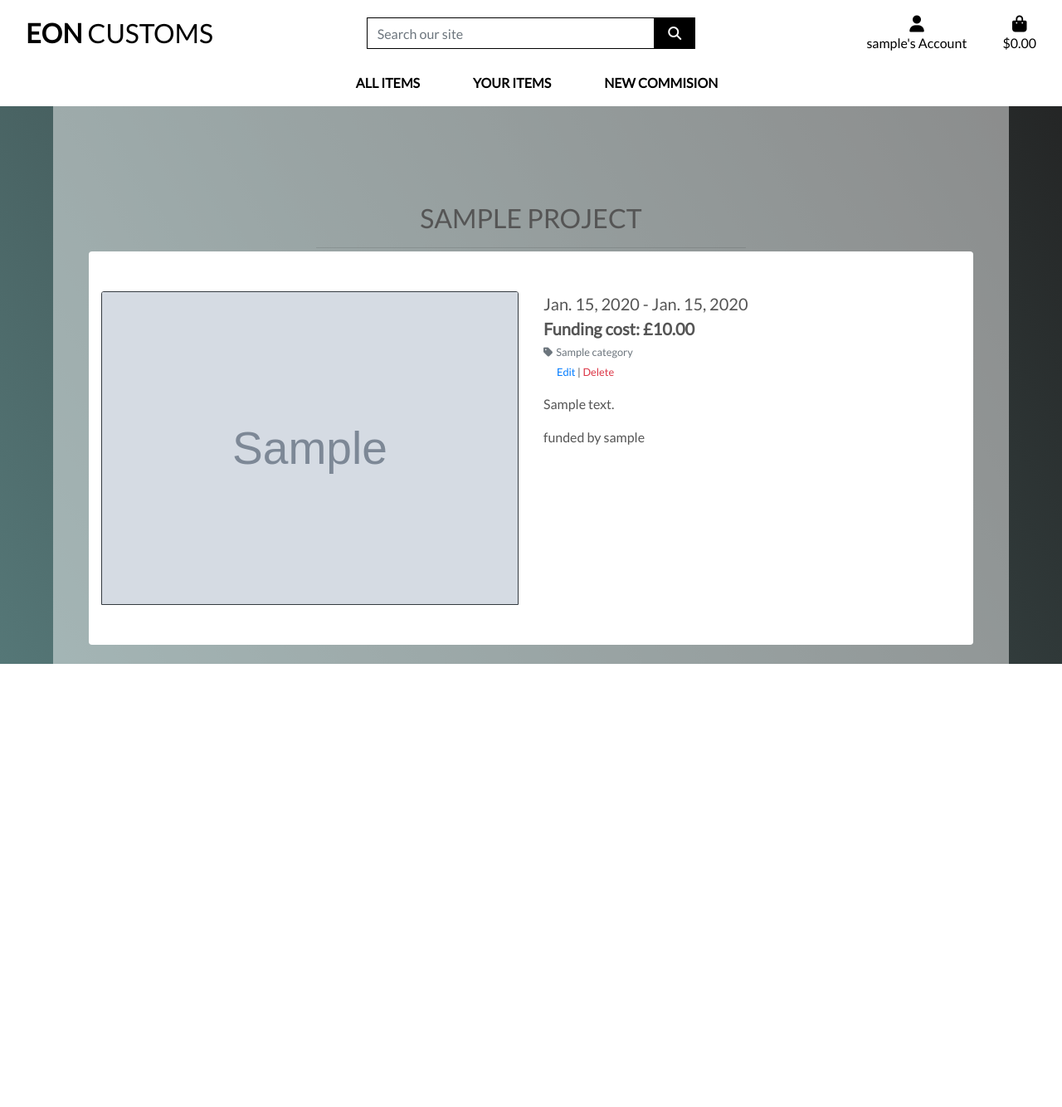
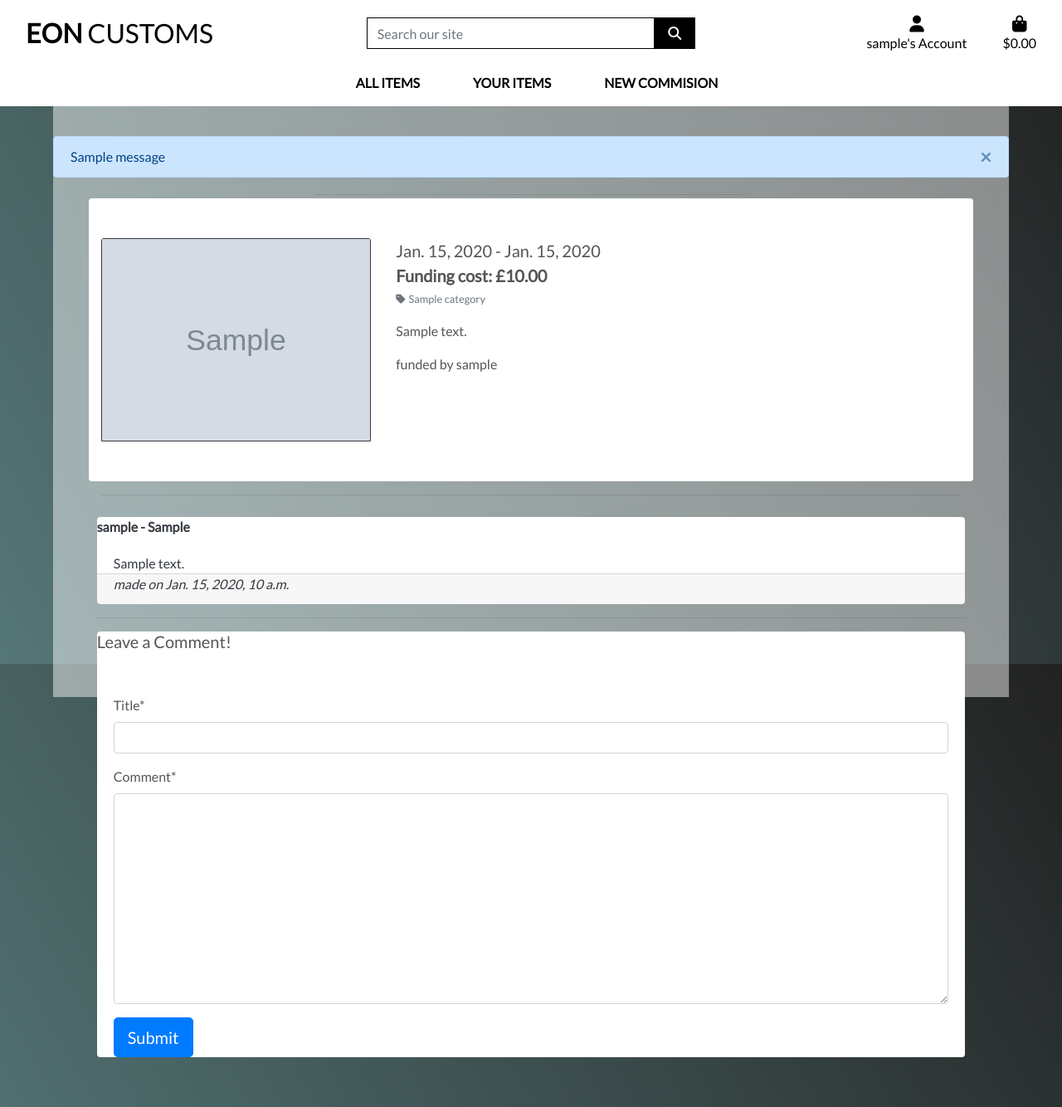
Before and after one commit to EonTAS/FullStack, a Django app: page /projects/1 in a window 1280 px wide. Shown: the whole page at 83% size. Before the commit the page ends 800 px from the top, so only its background shows below. Run offline with Django 3.2, Linux system fonts and the light colour scheme; a user stored in the database is signed in; tables that the repository leaves empty hold one stand-in row (values such as "Sample post"); grey boxes marked "Sample" are stand-in pictures; one stand-in notice (Sample message) is shown; some libraries are stand-ins or nearby versions.

Commit message:
Added better view for project in checkout and a better message render + returned comment view

```diff
--- a/projects/templates/projects/project_details.html
+++ b/projects/templates/projects/project_details.html
@@ -23,7 +23,7 @@
                 </div>
             </div>
             <div class="row rounded bg-white">
-                <div class="col-12 col-md-6">
+                <div class="col-12 col-md-6 col-lg-4">
                     <div class="image-container my-5">
                         {% if project.image %}
                             <a href="{{ project.image.url }}" target="_blank">
@@ -47,11 +47,13 @@
                                 </a>
                             </p>
                         {% endif %}
+                        {% if false %}
                         {% if request.user.is_superuser %}
                             <small class="ml-3">
                                 <a href="{% url 'edit_project' project.id %}">Edit</a> |
                                 <a class="text-danger" href="{% url 'delete_project' project.id %}">Delete</a>
                             </small>
+                        {% endif %}
                         {% endif %}
                         <p class="mt-3">{{ project.description }}</p>
 
@@ -70,8 +72,44 @@
                     </div>
                 </div>
             </div>
+            <hr>
+            <div class="row">
+                <div class="col comments" style="padding: 10px;">
+                    {%for comment in comments%}
+                        <div class="card border-0 text-dark">
+                            <b>{{comment.owner}} - {{comment.header}}</b>
+                            <div class="card-body pb-0">
+                                <p class="mb-0">
+                                    {{comment.body}}
+                                </p>
+                            </div>
+                            <div class="card-footer pt-0 bnorder-0 text-left">
+                                <i>made on {{comment.created_on}}</i>
+                            </div>
+                        </div>
+                        <hr>
+                    {%endfor%}
+                    {% if request.user.is_authenticated %}
+                        <div class="card h-10 border-0">
+                            <h5 class="card-title">
+                                Leave a Comment!
+                            </h5>
+                            {% load crispy_forms_tags %}
+                            <div class="card-body pb-0">
+                                <form method="post" style="margin-top: 1.3em;">
+                                    {{ comment_form | crispy }}
+                                    {% csrf_token %}
+                                    <button type="submit" class="btn btn-primary  btn-lg">Submit</button>
+                                </form>
+                            </div>
+                        </div>
+                    {% endif %}
+                </div>
+                <hr>
+            </div>
         </div>
 
     </div>
+
 </div>
 {% endblock %}
--- a/static/css/base.css
+++ b/static/css/base.css
@@ -68,7 +68,13 @@ body {
     z-index: -1;
 }
 
-
+.message-container {
+    position:fixed;
+    z-index: 800;
+    width:90%;
+    padding-top: 164px;
+    left:5%
+}
 /* -------------------------------- Media Queries */
 
 /* Slightly larger container on xl screens */
@@ -88,14 +94,14 @@ body {
         z-index: 1030;
     }
 
-    .header-container {
+    .header-container, .message-container{
         padding-top: 164px;
     }
 }
 /* fixed top navbar only on medium and up */
 @media (max-width: 991px) {
 
-    .header-container {
+    .header-container, .message-container{
         padding-top: 116px;
     }
 
--- a/templates/base.html
+++ b/templates/base.html
@@ -124,12 +124,14 @@
   {% if messages %}
   <div class="message-container">
     <div>
-      <strong>Messages:</strong>
-      <ul>
-        {% for message in messages %}
-        <li>{{message}}</li>
-        {% endfor %}
-      </ul>
+      {% for message in messages %}
+        <div class="alert alert-primary alert-dismissible fade show" role="alert">
+          {{message}}
+          <button type="button" class="close" data-dismiss="alert" aria-label="Close">
+            <span aria-hidden="true">&times;</span>
+          </button>
+        </div>
+      {% endfor %}
     </div>
 
   </div>
@@ -143,6 +145,11 @@
     {% block content %}
     {% endblock %}
 
+    {%block footer %}
+      <div style="height: 50px;">
+      </div>
+    {%endblock%}
+
   {% endblock %}
 
 
```
Also changed, not shown: checkout/templates/checkout/checkout.html (+37 -3 lines).
